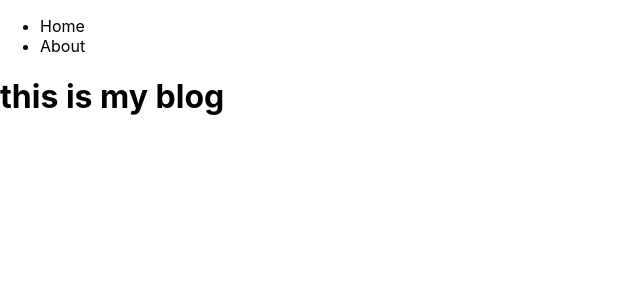
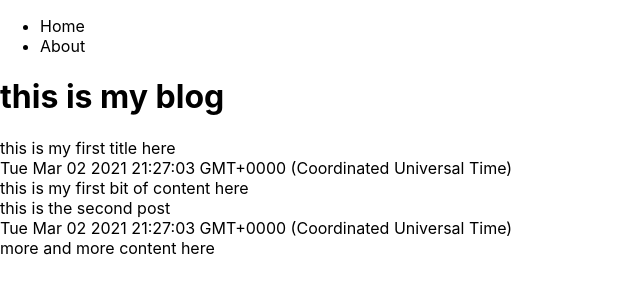
Before and after one commit to shewood/next-app-1, a Next.js app: page / in a window 1280 px wide. Shown: the top 300 px of the page, without its empty margins (0-640 px from the left). Built offline with nearby package versions, Linux system fonts and the light colour scheme.

Commit message:
addded stuff

```diff
--- a/lib/data.js
+++ b/lib/data.js
@@ -1,12 +1,14 @@
 export const blogPosts = [
     {
         title: 'this is my first title here',
-        date: new Date(),
+        slug: 'first',
+        date: new Date().toString(),
         content: 'this is my first bit of content here'
     },
     {
         title: 'this is the second post',
-        date: new Date(),
+        slug: 'second',
+        date: new Date().toString(),
         content: 'more and more content here'
     }
 ]
--- a/pages/index.js
+++ b/pages/index.js
@@ -1,4 +1,6 @@
 import Head from "next/head";
+import Link from "next/link";
+import { blogPosts } from "../lib/data";
 
 export default function Home() {
   return (
@@ -11,6 +13,24 @@
       <main>
         <h1>this is my blog</h1>
       </main>
+<div>
+  {blogPosts.map((item) => (
+    <div key={item.slug}>
+      <div>
+        <Link href={`/blog/${item.slug}`}>
+        <a>
+        {item.title}
+        </a>
+        </Link>
+
+        </div>
+      <div>{item.date.toString()}</div>
+      <div>{item.content}</div>
+
+    </div>
+  ))}
+</div>
+
     </div>
   );
 }
```
Also changed, not shown: pages/blog/[slug].js (added, +35 -0 lines).
